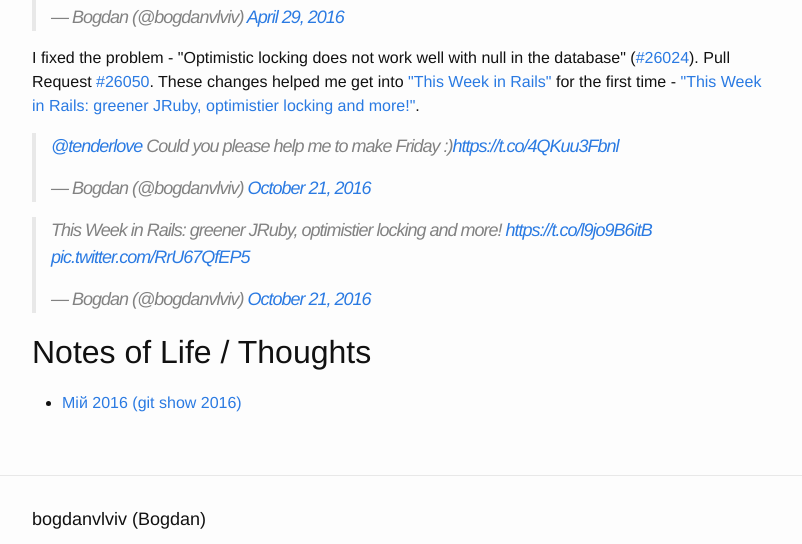
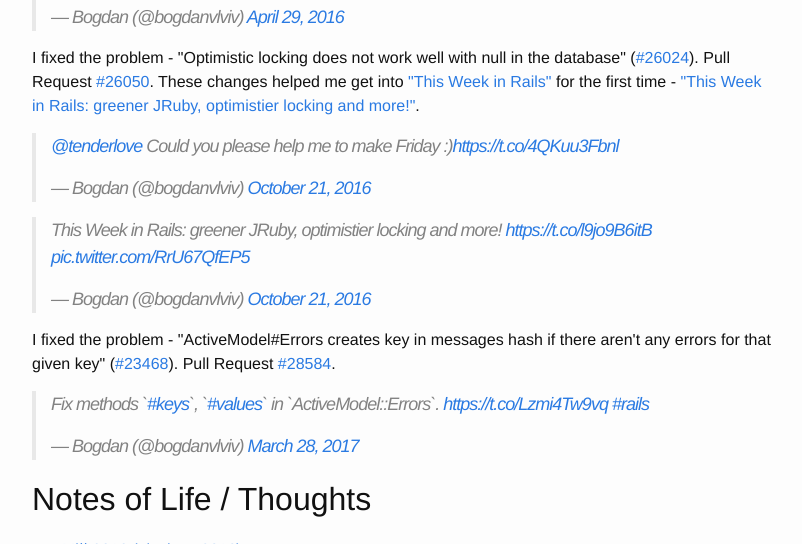
Before and after one commit to crowdpro3/bogdanvlviv.github.io, a Jekyll site: the page built from about.html, in a window 1280 px wide and 900 px high, scrolled down 1429 px, cut to the strip 0-544 px from the top of the window. Shown: the whole strip, without its empty margins (238-1040 px from the left). Built offline with Jekyll 4.4.1, drawn with Linux system fonts in a browser that asks for light colours; comment, search, counter and statistics services are not loaded.

Commit message:
Add new 'cool moment' to about page

```diff
--- a/about.html
+++ b/about.html
@@ -186,6 +186,13 @@ permalink: /about.html
   </noscript>
 </p>
 
+<p>
+  I fixed the problem - "ActiveModel#Errors creates key in messages hash if there aren't any errors for that given key" (<a href="https://github.com/rails/rails/issues/23468" target="_blank">#23468</a>).
+  Pull Request <a href="https://github.com/rails/rails/pull/28584" target="_blank">#28584</a>.
+
+  <blockquote class="twitter-tweet" data-lang="en"><p lang="und" dir="ltr">Fix methods `<a href="https://twitter.com/hashtag/keys?src=hash">#keys</a>`, `<a href="https://twitter.com/hashtag/values?src=hash">#values</a>` in `ActiveModel::Errors`. <a href="https://t.co/Lzmi4Tw9vq">https://t.co/Lzmi4Tw9vq</a> <a href="https://twitter.com/hashtag/rails?src=hash">#rails</a></p>&mdash; Bogdan (@bogdanvlviv) <a href="https://twitter.com/bogdanvlviv/status/846787265007357956">March 28, 2017</a></blockquote>
+</p>
+
 <h2>Notes of Life / Thoughts</h2>
 
 <ul>
```
